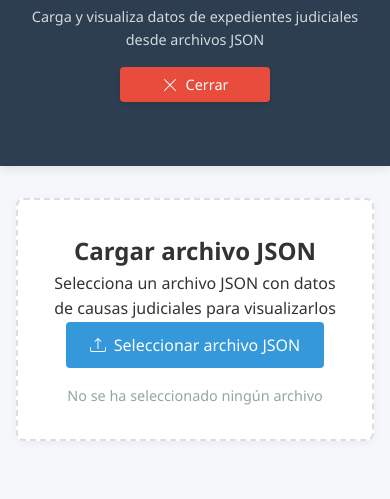
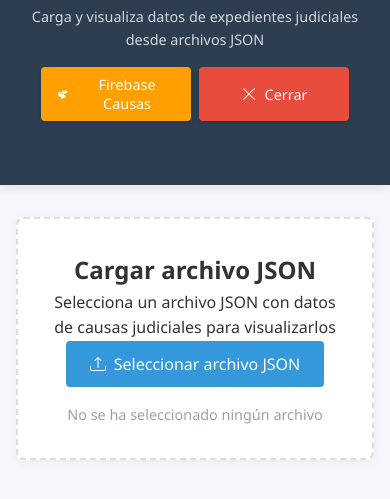
Before and after one commit to personal2025rf/app-resguardo-sistema, a plain HTML site: page app.html in a window 390 px wide. Shown: the part 119-618 px from the top of the page. Drawn offline with Linux system fonts and the light colour scheme.

Commit message:
Add files via upload

```diff
--- a/app.html
+++ b/app.html
@@ -14,6 +14,7 @@
             --warning: #f39c12;
             --danger: #e74c3c;
             --gray: #95a5a6;
+            --firebase: #FFA000;
         }
 
         * {
@@ -377,11 +378,16 @@
             flex: 1;
         }
 
-        /* Estilos para el botón de cerrar aplicación */
-        .close-app-btn {
+        /* Estilos para los botones del header */
+        .header-buttons {
             position: absolute;
             top: 1.5rem;
             right: 1.5rem;
+            display: flex;
+            gap: 0.5rem;
+        }
+
+        .close-app-btn {
             background-color: var(--danger);
             color: white;
             border: none;
@@ -398,6 +404,25 @@
 
         .close-app-btn:hover {
             background-color: #c0392b;
+        }
+
+        .firebase-btn {
+            background-color: var(--firebase);
+            color: white;
+            border: none;
+            padding: 0.5rem 1rem;
+            border-radius: 4px;
+            cursor: pointer;
+            font-size: 0.9rem;
+            transition: background-color 0.3s;
+            display: flex;
+            align-items: center;
+            gap: 0.5rem;
+            box-shadow: 0 2px 5px rgba(0,0,0,0.1);
+        }
+
+        .firebase-btn:hover {
+            background-color: #FF8F00;
         }
 
         /* Estilos para la alerta de cierre */
@@ -498,12 +523,17 @@
                 margin-bottom: 0.5rem;
             }
 
-            /* Responsivo para el botón de cerrar */
-            .close-app-btn {
+            /* Responsivo para los botones del header */
+            .header-buttons {
                 position: relative;
                 top: auto;
                 right: auto;
-                margin: 1rem auto 0;
+                justify-content: center;
+                margin-top: 1rem;
+                flex-wrap: wrap;
+            }
+
+            .close-app-btn, .firebase-btn {
                 width: 150px;
                 justify-content: center;
             }
@@ -518,12 +548,20 @@
     <header>
         <h1>Visualizador de Causas Judiciales</h1>
         <div class="subtitle">Carga y visualiza datos de expedientes judiciales desde archivos JSON</div>
+        <div class="header-buttons">
+            <button id="firebaseBtn" class="firebase-btn">
+                <svg xmlns="http://www.w3.org/2000/svg" width="16" height="16" fill="currentColor" viewBox="0 0 16 16">
+                    <path d="M5.921 11.9 4.352 7.719a.515.515 0 0 0-.611-.35l-.907.214a1.472 1.472 0 0 0-.738.404 1.47 1.47 0 0 0-.404.738l-.214.907a.515.515 0 0 0 .35.611l4.182 1.569a.515.515 0 0 0 .611-.35l.214-.907a1.47 1.47 0 0 0-.404-.738 1.47 1.47 0 0 0-.738-.404l-.907-.214a.515.515 0 0 1-.35-.611l1.569-4.182a.515.515 0 0 1 .611-.35l.907.214a1.47 1.47 0 0 1 .738.404 1.47 1.47 0 0 1 .404.738l.214.907a.515.515 0 0 1-.35.611l-4.182 1.569a.515.515 0 0 1-.611-.35l-.214-.907a1.47 1.47 0 0 0-.404-.738 1.47 1.47 0 0 0-.738-.404l-.907-.214a.515.515 0 0 0-.611.35L2.1 10.079a.515.515 0 0 0 .35.611l.907.214a1.47 1.47 0 0 1 .738.404 1.47 1.47 0 0 1 .404.738l.214.907a.515.515 0 0 0 .611.35l4.182-1.569a.515.515 0 0 0 .35-.611l-.214-.907a1.47 1.47 0 0 0-.404-.738 1.47 1.47 0 0 0-.738-.404l-.907-.214a.515.515 0 0 1-.35-.611l1.569-4.182a.515.515 0 0 1 .611-.35l.907.214a1.47 1.47 0 0 1 .738.404 1.47 1.47 0 0 1 .404.738l.214.907a.515.515 0 0 1-.35.611l-4.182 1.569a.515.515 0 0 1-.611-.35l-.214-.907a1.47 1.47 0 0 0-.404-.738 1.47 1.47 0 0 0-.738-.404l-.907-.214a.515.515 0 0 0-.611.35L5.921 11.9z"/>
+                </svg>
+                Firebase Causas
+            </button>
             <button id="closeAppBtn" class="close-app-btn">
                 <svg xmlns="http://www.w3.org/2000/svg" width="16" height="16" fill="currentColor" viewBox="0 0 16 16">
                     <path d="M2.146 2.854a.5.5 0 1 1 .708-.708L8 7.293l5.146-5.147a.5.5 0 0 1 .708.708L8.707 8l5.147 5.146a.5.5 0 0 1-.708.708L8 8.707l-5.146 5.147a.5.5 0 0 1-.708-.708L7.293 8 2.146 2.854Z"/>
                 </svg>
                 Cerrar
             </button>
+        </div>
     </header>
 
     <div class="container">
@@ -687,6 +725,11 @@
             document.getElementById('closeAppBtn').addEventListener('click', showCloseAlert);
             document.getElementById('closeConfirmBtn').addEventListener('click', closeApp);
             document.getElementById('closeCancelBtn').addEventListener('click', hideCloseAlert);
+
+            // Botón Firebase
+            document.getElementById('firebaseBtn').addEventListener('click', function() {
+                window.open('    app-resguardo-sistema/Firestore Exportar Eliminar Registros.html');
+            });
         }
 
         // Mostrar alerta de cierre
```
Lines whose indentation alone changed are shown as unchanged.
